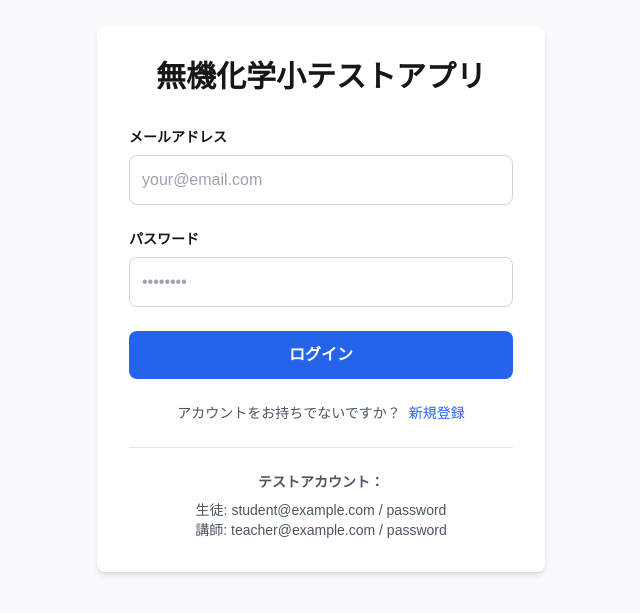
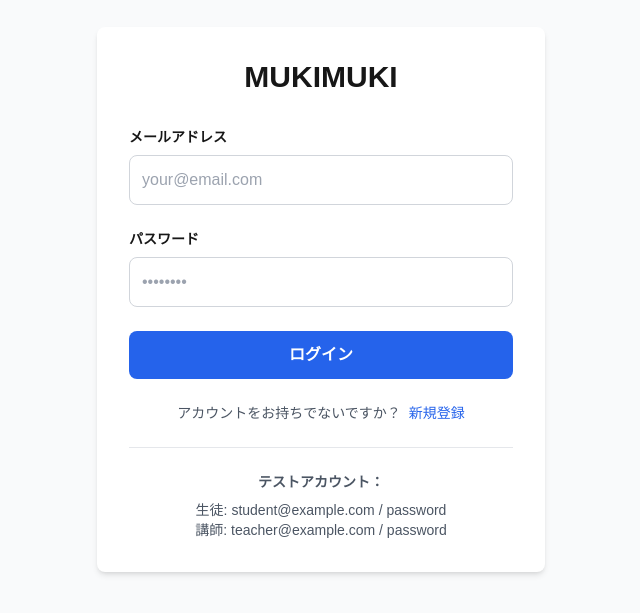
Before and after one commit to komotegawa-edore/mukimuki-chemistry-quiz, a Next.js app: page /login in a window 1280 px wide. Shown: the part 101-714 px from the top of the page, without its empty margins (319-959 px from the left). Built offline with nearby package versions, Linux system fonts and the light colour scheme.

Commit message:
Initial commit: 無機化学小テストアプリMVP

```diff
--- a/app/login/page.tsx
+++ b/app/login/page.tsx
@@ -45,7 +45,7 @@
       <div className="max-w-md w-full">
         <div className="bg-white rounded-lg shadow-md p-8">
           <h1 className="text-3xl font-bold text-center mb-8">
-            無機化学小テストアプリ
+            MUKIMUKI
           </h1>
 
           <form onSubmit={handleLogin} className="space-y-6">
--- a/app/page.tsx
+++ b/app/page.tsx
@@ -51,7 +51,7 @@
     <div className="min-h-screen">
       <header className="bg-white shadow-sm">
         <div className="max-w-6xl mx-auto px-4 py-4 flex justify-between items-center">
-          <h1 className="text-2xl font-bold">無機化学小テスト</h1>
+          <h1 className="text-2xl font-bold">mukimuki</h1>
           <div className="flex items-center gap-4">
             <span className="text-gray-600">{profile.name}</span>
             <Link
@@ -65,7 +65,6 @@
                 type="submit"
                 className="px-4 py-2 bg-gray-200 rounded-lg hover:bg-gray-300"
               >
-                ログアウト
               </button>
             </form>
           </div>
--- a/package.json
+++ b/package.json
@@ -12,11 +12,13 @@
     "@supabase/ssr": "^0.5.2",
     "@supabase/supabase-js": "^2.45.7",
     "next": "^14.2.0",
+    "papaparse": "^5.5.3",
     "react": "^18.3.0",
     "react-dom": "^18.3.0"
   },
   "devDependencies": {
     "@types/node": "^20",
+    "@types/papaparse": "^5.5.0",
     "@types/react": "^18",
     "@types/react-dom": "^18",
     "autoprefixer": "^10.4.20",
```
Also changed, not shown: public/sample_questions.csv (added), 3 other files (tests, documents, lock files or other folders).
